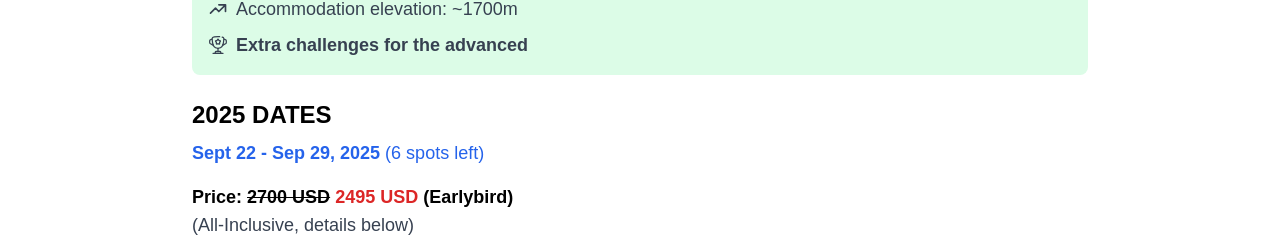
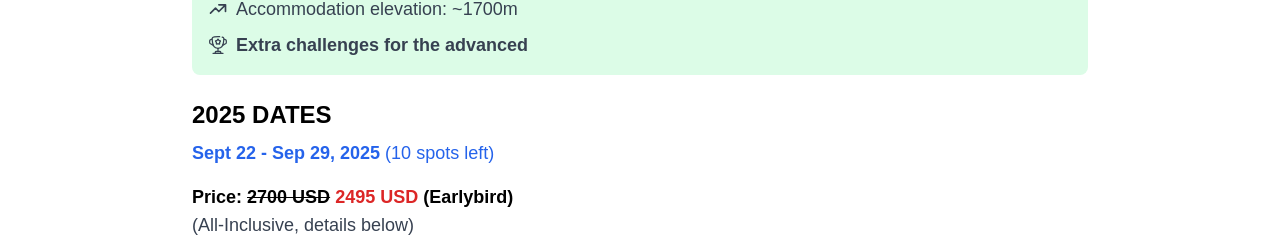
Before and after one commit to irakliShengelia/wrestling, a Nuxt app: page /skyrunning-camp in a window 1280 px wide. Shown: the part 1037-1274 px from the top of the page. Built offline with nearby package versions, Linux system fonts and the light colour scheme.

Commit message:
10 spots left

```diff
--- a/pages/skyrunning-camp.vue
+++ b/pages/skyrunning-camp.vue
@@ -156,7 +156,7 @@
 
       <h3 class="text-2xl font-semibold text-black mt-6">2025 Dates</h3>
       <div class="dates mt-2">
-        <p class="text-lg text-blue-600"><strong>Sept 22 - Sep 29, 2025</strong> (6 spots left)</p>
+        <p class="text-lg text-blue-600"><strong>Sept 22 - Sep 29, 2025</strong> (10 spots left)</p>
       </div>
 
       <p class="text-lg font-bold text-black mt-4"><strong>Price:</strong> <span class="line-through">2700 USD</span> <span class="text-red-600">2495 USD</span> (Earlybird)</p>
```
